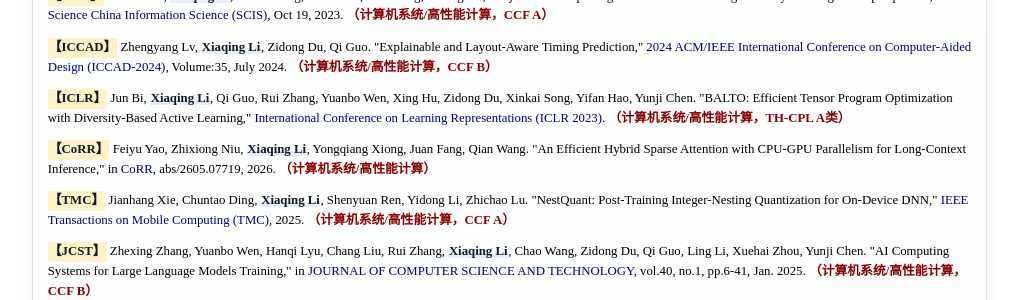
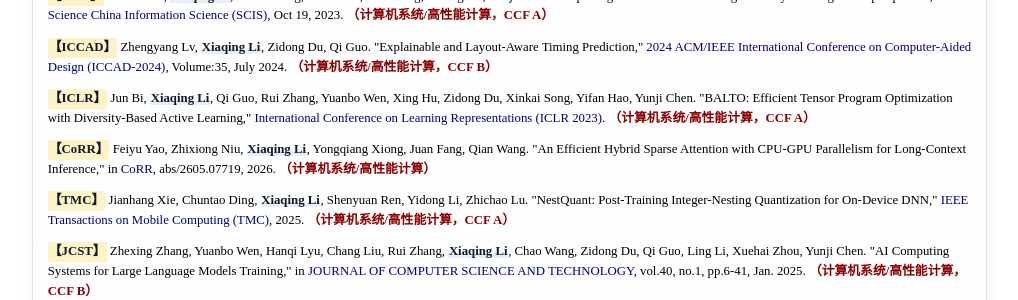
Before and after one commit to mlsys-research-jedy/mlsys-research-jedy.github.io, a Jekyll site: the page index.html, which Jekyll copies as it is, in a window 1280 px wide and 900 px high, scrolled down 2092 px. Shown: the part 149-449 px from the top of the window, without its empty margins (123-1141 px from the left). Built offline with Jekyll 4.4.1, drawn with Linux system fonts in a browser that asks for light colours.

Commit message:
Mark ICLR 2023 BALTO paper as CCF A

```diff
--- a/index.html
+++ b/index.html
@@ -349,7 +349,7 @@
             <span class="authors">Jun Bi, <span class="self">Xiaqing Li</span>, Qi Guo, Rui Zhang, Yuanbo Wen, Xing Hu, Zidong Du, Xinkai Song, Yifan Hao, Yunji Chen</span>.
             "BALTO: Efficient Tensor Program Optimization with Diversity-Based Active Learning,"
             <span class="venue">International Conference on Learning Representations (ICLR 2023)</span>.
-            <span class="ccf">（计算机系统/高性能计算，TH-CPL A类）</span>
+            <span class="ccf">（计算机系统/高性能计算，CCF A）</span>
         </div>
         <div class="paper-item">
             <span class="abbr">【CoRR】</span>
```
